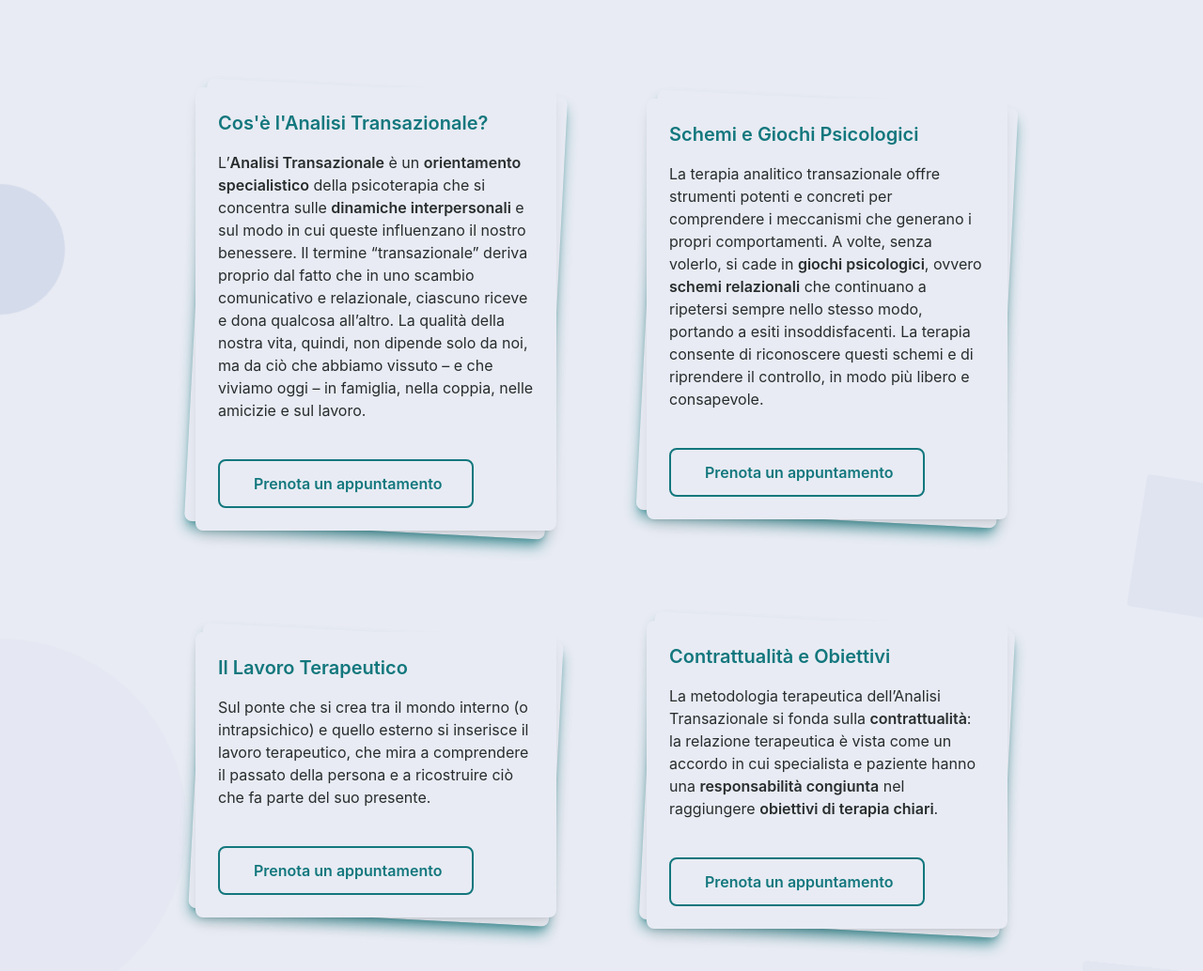
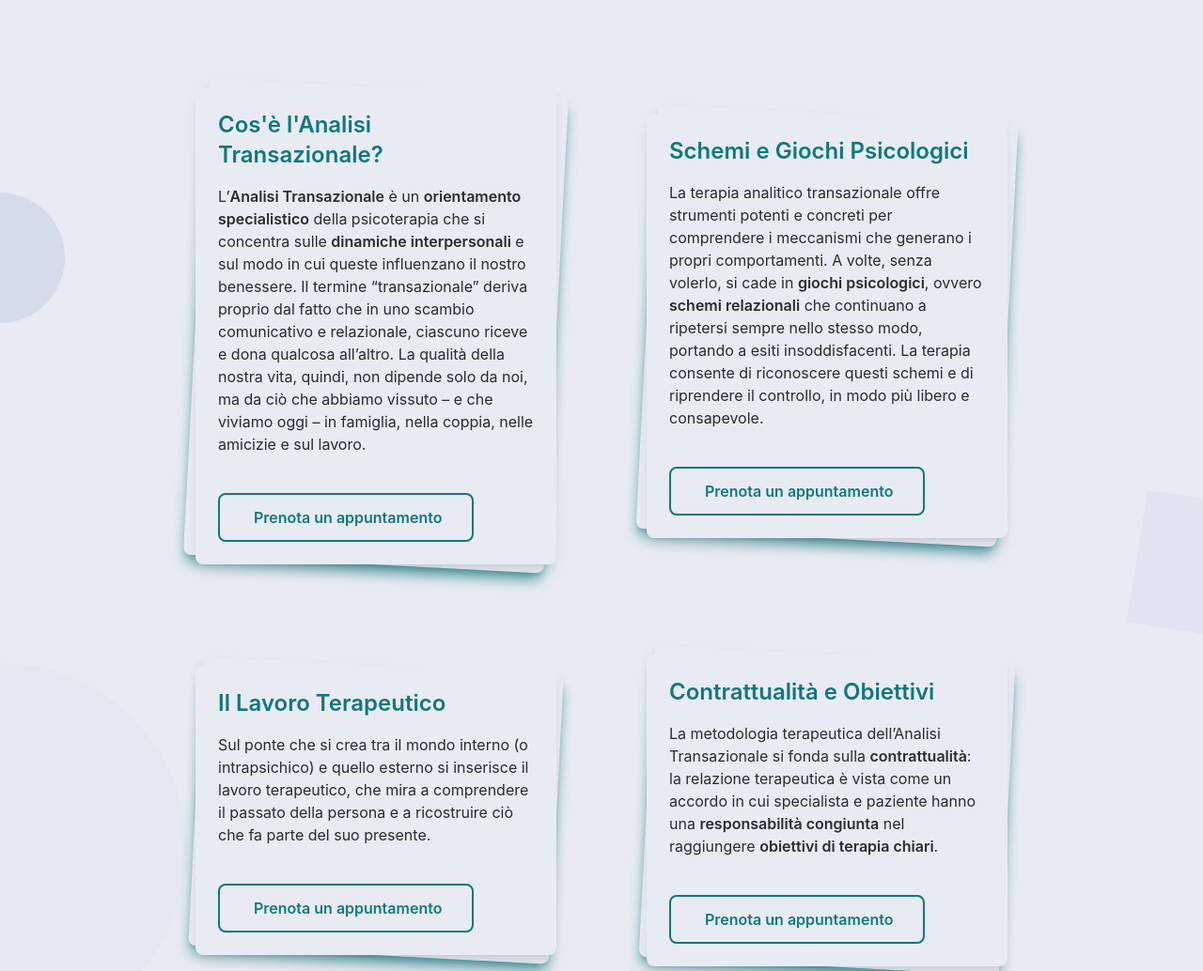
Before and after one commit to MikeCheek/psicologia-letizia, a Gatsby site: page /analisitransazionale in a window 1280 px wide. Shown: the part 1003-2037 px from the top of the page at 94% size. Built offline with nearby package versions, Linux system fonts and the light colour scheme; Gatsby itself is replaced by a stand-in of ours.

Commit message:
small trans analys ui fix

```diff
--- a/src/components/molecules/TransAnalysis.tsx
+++ b/src/components/molecules/TransAnalysis.tsx
@@ -60,7 +60,7 @@ const TransAnalysis = () => {
             className={`bg-white shadow-lg rounded-lg p-6 w-full md:max-w-[45vw] lg:max-w-[30vw] flex flex-col gap-2 relative
               after:content-[''] after:rounded-lg after:absolute after:rotate-3 after:shadow-lg after:opacity-70 after:shadow-lightBlue after:w-full after:h-full after:top-0 after:-z-10 after:right-0`}
           >
-            <h4 className="text-xl font-semibold text-lightBlue mb-2">{card.title}</h4>
+            <h4 className="text-xl md:text-2xl font-semibold text-lightBlue mb-2">{card.title}</h4>
             <div className="text-black text-base mb-8">{card.content}</div>
             <Book />
           </div>
```
